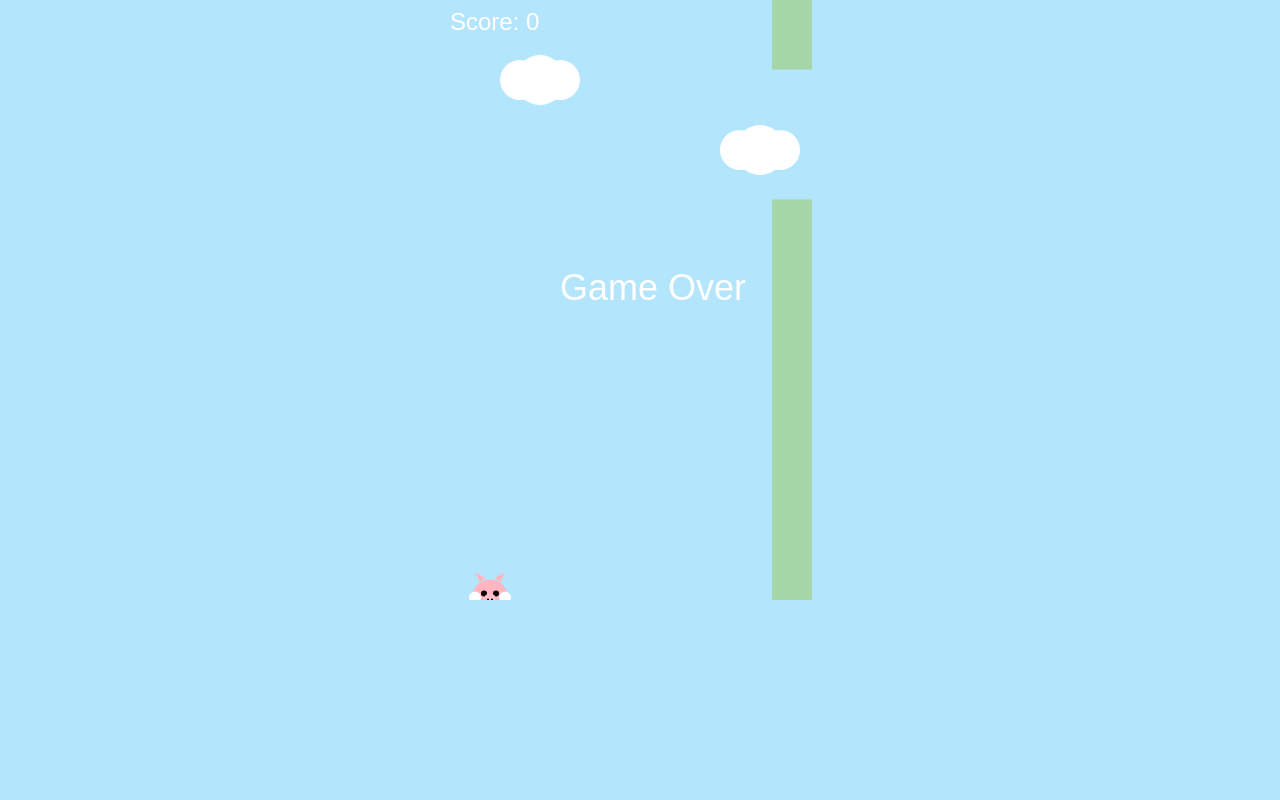
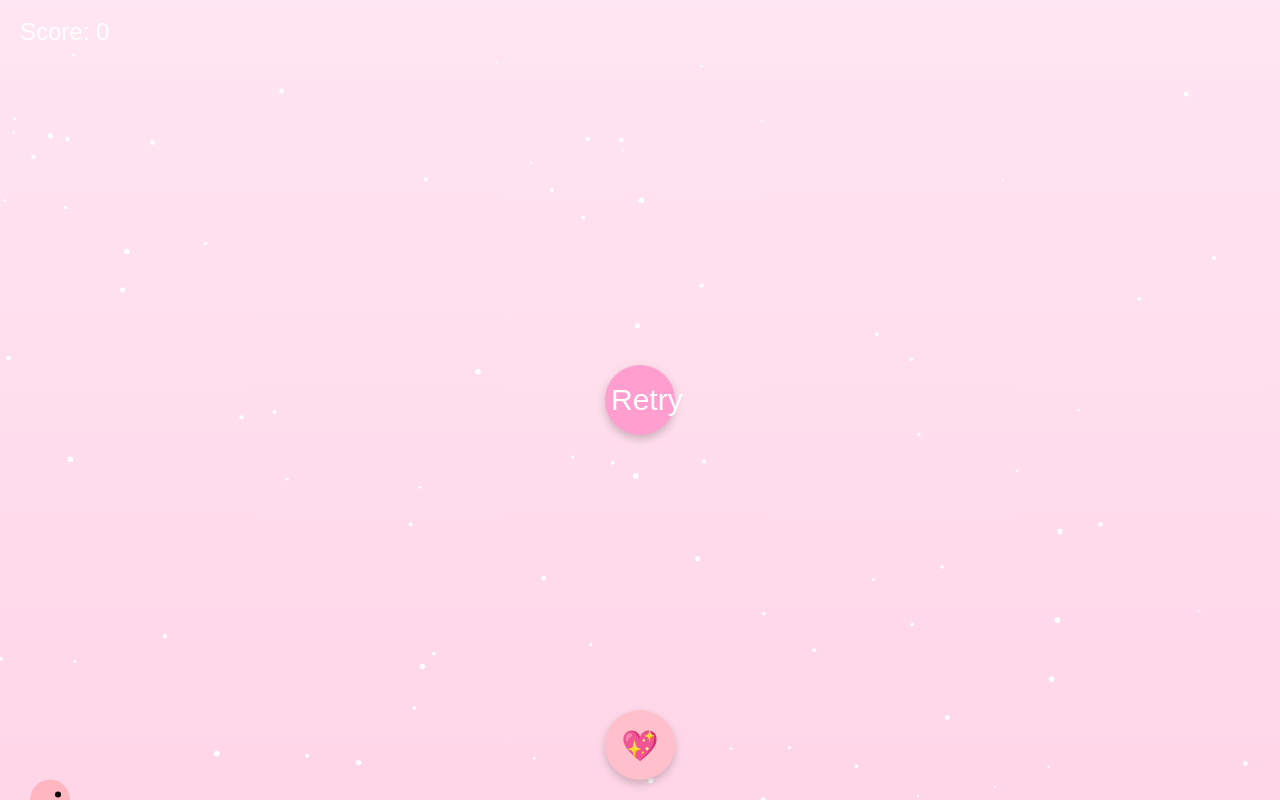
Before and after one commit to biancaloise/flappy-pig, a plain HTML site: page index.html in a window 1280 px wide. Drawn offline with Linux system fonts and the light colour scheme.

Commit message:
Update index.html

```diff
--- a/index.html
+++ b/index.html
@@ -1,196 +1,181 @@
 <!DOCTYPE html>
-<html>
+<html lang="en">
 <head>
+<meta charset="UTF-8" />
+<meta name="viewport" content="width=device-width, initial-scale=1.0" />
 <title>Flappy Pig</title>
 <style>
   body {
     margin: 0;
-            background: #b3e5fc; /* pastel blue */
     overflow: hidden;
+    background: linear-gradient(to bottom, #ffe6f0, #ffd6e8);
   }
   canvas {
     display: block;
-            margin: auto;
-            background: #b3e5fc;
+    margin: 0 auto;
+    background: transparent;
+    position: relative;
+    z-index: 1;
+  }
+  #heartBtn, #retryBtn {
+    position: absolute;
+    left: 50%;
+    transform: translateX(-50%);
+    background-color: pink;
+    border: none;
+    border-radius: 50%;
+    width: 70px;
+    height: 70px;
+    font-size: 30px;
+    color: white;
+    cursor: pointer;
+    box-shadow: 0 4px 8px rgba(0,0,0,0.2);
+    z-index: 2;
+  }
+  #heartBtn {
+    bottom: 20px;
+  }
+  #retryBtn {
+    display: none;
+    top: 50%;
+    transform: translate(-50%, -50%);
+    background-color: #ff9ecf;
   }
 </style>
 </head>
 <body>
-<canvas id="gameCanvas" width="400" height="600"></canvas>
+<canvas id="gameCanvas"></canvas>
+<button id="heartBtn">💖</button>
+<button id="retryBtn">Retry</button>
 
 <script>
 const canvas = document.getElementById("gameCanvas");
 const ctx = canvas.getContext("2d");
+canvas.width = window.innerWidth;
+canvas.height = window.innerHeight;
 
-let pig = {
-    x: 50,
-    y: 300,
-    radius: 18,
-    gravity: 0.5,
-    lift: -8,
-    velocity: 0
-};
-
+let pig = { x: 50, y: canvas.height/2, radius: 20, gravity: 0.6, lift: -10, velocity: 0 };
 let pipes = [];
 let frame = 0;
 let score = 0;
 let gameOver = false;
 
-// draw pig (cute)
+// sparkle background
+let sparkles = [];
+for (let i = 0; i < 80; i++) {
+  sparkles.push({
+    x: Math.random() * canvas.width,
+    y: Math.random() * canvas.height,
+    r: Math.random() * 2 + 1,
+    dy: Math.random() * 0.5 + 0.2
+  });
+}
+
+function drawSparkles() {
+  ctx.fillStyle = "white";
+  sparkles.forEach(s => {
+    ctx.beginPath();
+    ctx.arc(s.x, s.y, s.r, 0, Math.PI*2);
+    ctx.fill();
+    s.y += s.dy;
+    if (s.y > canvas.height) {
+      s.y = -5;
+      s.x = Math.random() * canvas.width;
+    }
+  });
+}
+
 function drawPig() {
+  ctx.fillStyle = "#ffb6c1";
   ctx.beginPath();
   ctx.arc(pig.x, pig.y, pig.radius, 0, Math.PI * 2);
-    ctx.fillStyle = "#ffb6c1"; // pink
   ctx.fill();
-    ctx.closePath();
-
-    // ears
+  ctx.fillStyle = "#000";
   ctx.beginPath();
-    ctx.moveTo(pig.x - 10, pig.y - 15);
-    ctx.lineTo(pig.x - 15, pig.y - 25);
-    ctx.lineTo(pig.x - 5, pig.y - 20);
-    ctx.fillStyle = "#ffb6c1";
-    ctx.fill();
-    ctx.closePath();
-
-    ctx.beginPath();
-    ctx.moveTo(pig.x + 10, pig.y - 15);
-    ctx.lineTo(pig.x + 15, pig.y - 25);
-    ctx.lineTo(pig.x + 5, pig.y - 20);
-    ctx.fillStyle = "#ffb6c1";
-    ctx.fill();
-    ctx.closePath();
-
-    // eyes
-    ctx.beginPath();
-    ctx.arc(pig.x - 6, pig.y - 4, 3, 0, Math.PI * 2);
-    ctx.arc(pig.x + 6, pig.y - 4, 3, 0, Math.PI * 2);
-    ctx.fillStyle = "black";
-    ctx.fill();
-
-    // blush
-    ctx.beginPath();
-    ctx.arc(pig.x - 10, pig.y + 5, 3, 0, Math.PI * 2);
-    ctx.arc(pig.x + 10, pig.y + 5, 3, 0, Math.PI * 2);
-    ctx.fillStyle = "#ff69b4";
-    ctx.fill();
-
-    // nose
-    ctx.beginPath();
-    ctx.arc(pig.x, pig.y + 2, 6, 0, Math.PI * 2);
-    ctx.fillStyle = "#ffc0cb";
-    ctx.fill();
-    ctx.beginPath();
-    ctx.arc(pig.x - 2, pig.y + 2, 1, 0, Math.PI * 2);
-    ctx.arc(pig.x + 2, pig.y + 2, 1, 0, Math.PI * 2);
-    ctx.fillStyle = "black";
-    ctx.fill();
-
-    // tiny wings
-    ctx.beginPath();
-    ctx.arc(pig.x - 15, pig.y, 6, 0, Math.PI * 2);
-    ctx.arc(pig.x + 15, pig.y, 6, 0, Math.PI * 2);
-    ctx.fillStyle = "#fff";
+  ctx.arc(pig.x + 8, pig.y - 5, 3, 0, Math.PI * 2);
   ctx.fill();
 }
 
-// draw pipes (softer colors)
 function drawPipes() {
-    ctx.fillStyle = "#a5d6a7"; // pastel green
+  ctx.fillStyle = "#ff99bb";
   pipes.forEach(pipe => {
     ctx.fillRect(pipe.x, 0, pipe.width, pipe.top);
     ctx.fillRect(pipe.x, canvas.height - pipe.bottom, pipe.width, pipe.bottom);
   });
 }
 
-// draw score
-function drawScore() {
-    ctx.fillStyle = "white";
-    ctx.font = "24px Arial";
-    ctx.fillText(`Score: ${score}`, 10, 30);
-}
-
-// update game
 function update() {
   if (gameOver) return;
-
+  frame++;
   pig.velocity += pig.gravity;
   pig.y += pig.velocity;
 
   if (frame % 90 === 0) {
-        let gap = 130;
-        let top = Math.random() * (canvas.height / 2);
-        let bottom = canvas.height - top - gap;
-        pipes.push({ x: canvas.width, width: 40, top, bottom });
+    let top = Math.random() * (canvas.height/2);
+    let gap = 150;
+    pipes.push({ x: canvas.width, width: 50, top: top, bottom: canvas.height - top - gap });
   }
 
   pipes.forEach(pipe => {
-        pipe.x -= 2;
-        if (pipe.x + pipe.width < 0) {
-            pipes.shift();
+    pipe.x -= 3;
+    if (pig.x + pig.radius > pipe.x && pig.x - pig.radius < pipe.x + pipe.width &&
+        (pig.y - pig.radius < pipe.top || pig.y + pig.radius > canvas.height - pipe.bottom)) {
+      endGame();
+    }
+    if (pipe.x + pipe.width < pig.x && !pipe.passed) {
       score++;
+      pipe.passed = true;
     }
   });
 
-    // collision detection
-    pipes.forEach(pipe => {
-        if (
-            pig.x + pig.radius > pipe.x &&
-            pig.x - pig.radius < pipe.x + pipe.width &&
-            (pig.y - pig.radius < pipe.top || pig.y + pig.radius > canvas.height - pipe.bottom)
-        ) {
-            gameOver = true;
-        }
-    });
-
-    if (pig.y + pig.radius >= canvas.height || pig.y - pig.radius <= 0) {
-        gameOver = true;
+  if (pig.y + pig.radius > canvas.height || pig.y - pig.radius < 0) {
+    endGame();
   }
 }
 
-// draw clouds
-function drawClouds() {
-    ctx.fillStyle = "white";
-    ctx.beginPath();
-    ctx.arc(80, 80, 20, 0, Math.PI * 2);
-    ctx.arc(100, 80, 25, 0, Math.PI * 2);
-    ctx.arc(120, 80, 20, 0, Math.PI * 2);
-    ctx.fill();
-
-    ctx.beginPath();
-    ctx.arc(300, 150, 20, 0, Math.PI * 2);
-    ctx.arc(320, 150, 25, 0, Math.PI * 2);
-    ctx.arc(340, 150, 20, 0, Math.PI * 2);
-    ctx.fill();
+function endGame() {
+  gameOver = true;
+  document.getElementById("retryBtn").style.display = "block";
 }
 
-// main draw
-function draw() {
+function drawScore() {
+  ctx.fillStyle = "#fff";
+  ctx.font = "24px Arial";
+  ctx.fillText(`Score: ${score}`, 20, 40);
+}
+
+function loop() {
   ctx.clearRect(0, 0, canvas.width, canvas.height);
-    drawClouds();
+  drawSparkles();
   drawPipes();
   drawPig();
   drawScore();
-    if (gameOver) {
-        ctx.fillStyle = "white";
-        ctx.font = "36px Arial";
-        ctx.fillText("Game Over", 120, 300);
+  update();
+  requestAnimationFrame(loop);
+}
+
+function jump() {
+  if (!gameOver) {
+    pig.velocity = pig.lift;
   }
 }
 
-// loop
-function gameLoop() {
-    update();
-    draw();
-    frame++;
-    requestAnimationFrame(gameLoop);
-}
-
-window.addEventListener("keydown", () => {
-    pig.velocity = pig.lift;
+document.addEventListener("keydown", e => {
+  if (e.code === "Space") jump();
+});
+document.getElementById("heartBtn").addEventListener("click", jump);
+document.getElementById("retryBtn").addEventListener("click", () => {
+  pig = { x: 50, y: canvas.height/2, radius: 20, gravity: 0.6, lift: -10, velocity: 0 };
+  pipes = [];
+  score = 0;
+  gameOver = false;
+  document.getElementById("retryBtn").style.display = "none";
 });
 
-gameLoop();
+loop();
 </script>
 </body>
 </html>
+</script>
+</body>
+</html>
```
Lines whose indentation alone changed are shown as unchanged.
